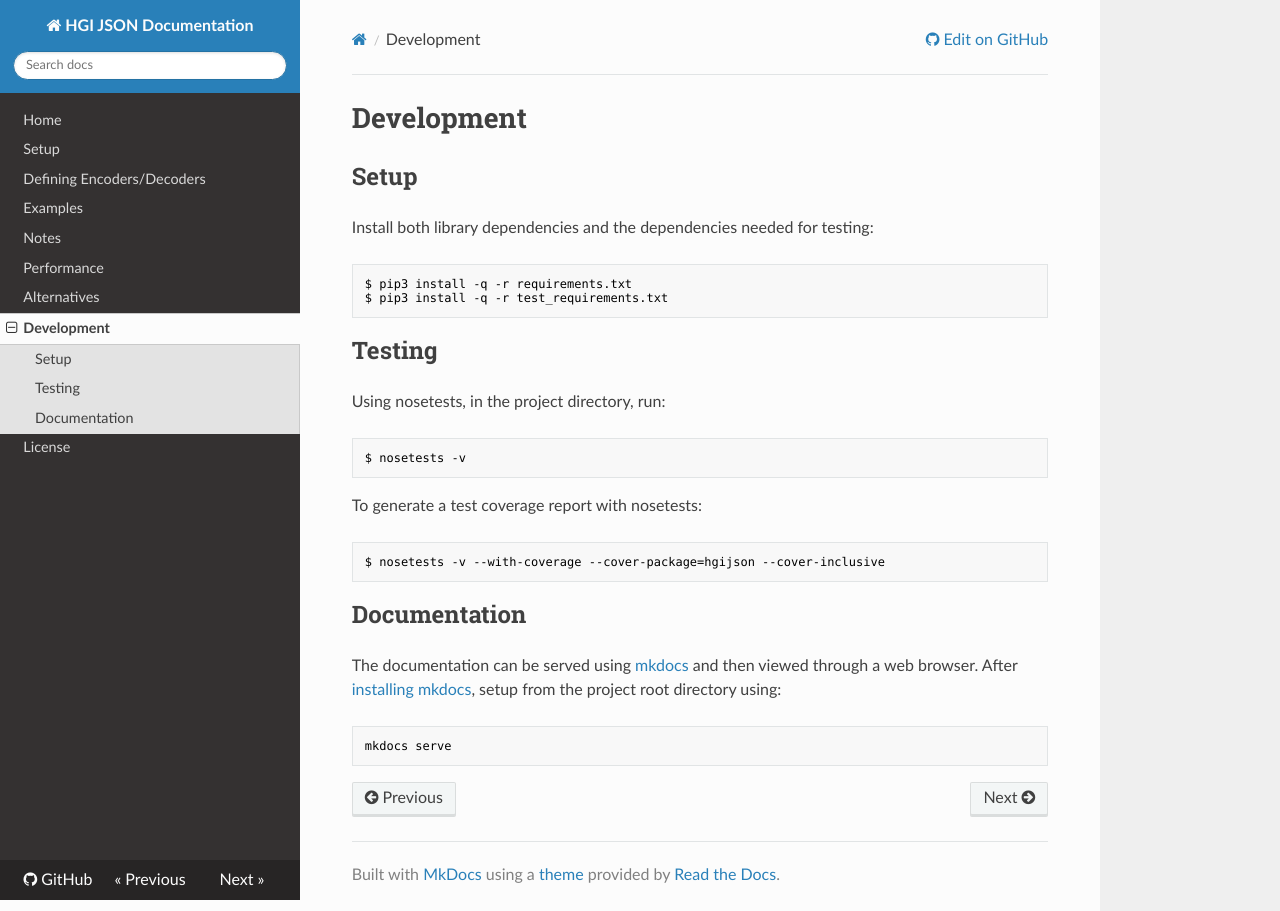
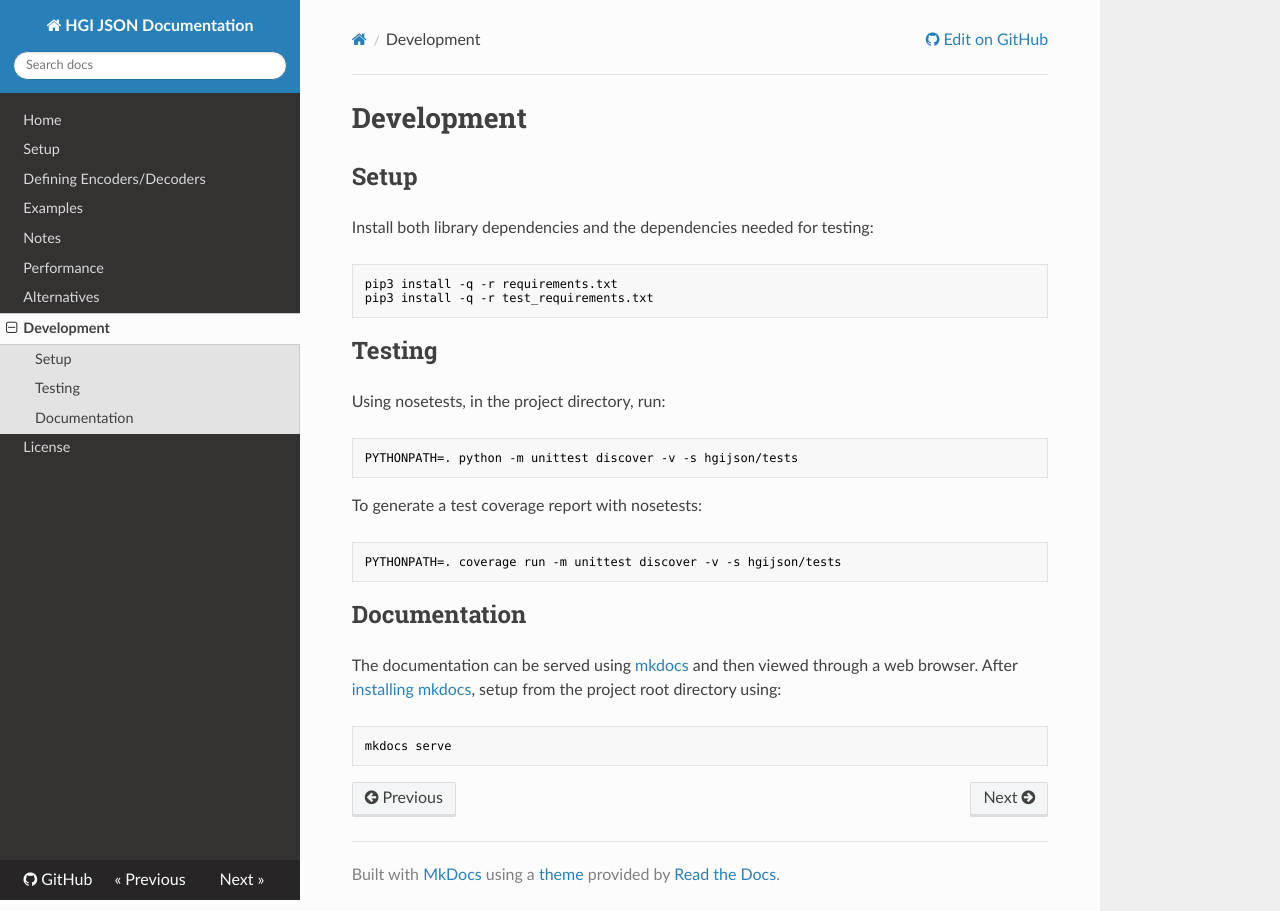
Before and after one commit to wtsi-hgi/python-hgijson, an MkDocs documentation site: the page built from docs/development.md, in a window 1280 px wide. Built offline with MkDocs 1.6.1, drawn with Linux system fonts in a browser that asks for light colours; nearby versions of some CDN libraries; old or Windows-style settings are respelled for this version of MkDocs.

Commit message:
Switches from testing with nose->unittest.

````diff
--- a/.travis.yml
+++ b/.travis.yml
@@ -5,14 +5,14 @@ matrix:
       - python: 3.6
 
 before_install:
-  - pip install nose codecov
+  - pip install codecov
   - pip install -r test_requirements.txt
 
 install:
   - pip install -r requirements.txt
 
 script:
-  - nosetests -v --with-coverage --cover-package=hgijson --cover-inclusive
+  - PYTHONPATH=. coverage run -m unittest discover -v -s hgijson/tests
 
 after_success:
   - codecov
--- a/docs/development.md
+++ b/docs/development.md
@@ -2,19 +2,19 @@
 ## Setup
 Install both library dependencies and the dependencies needed for testing:
 ```bash
-$ pip3 install -q -r requirements.txt
-$ pip3 install -q -r test_requirements.txt
+pip3 install -q -r requirements.txt
+pip3 install -q -r test_requirements.txt
 ```
 
 ## Testing
 Using nosetests, in the project directory, run:
 ```bash
-$ nosetests -v
+PYTHONPATH=. python -m unittest discover -v -s hgijson/tests
 ```
 
 To generate a test coverage report with nosetests:
 ```bash
-$ nosetests -v --with-coverage --cover-package=hgijson --cover-inclusive
+PYTHONPATH=. coverage run -m unittest discover -v -s hgijson/tests
 ```
 
 ## Documentation
````
